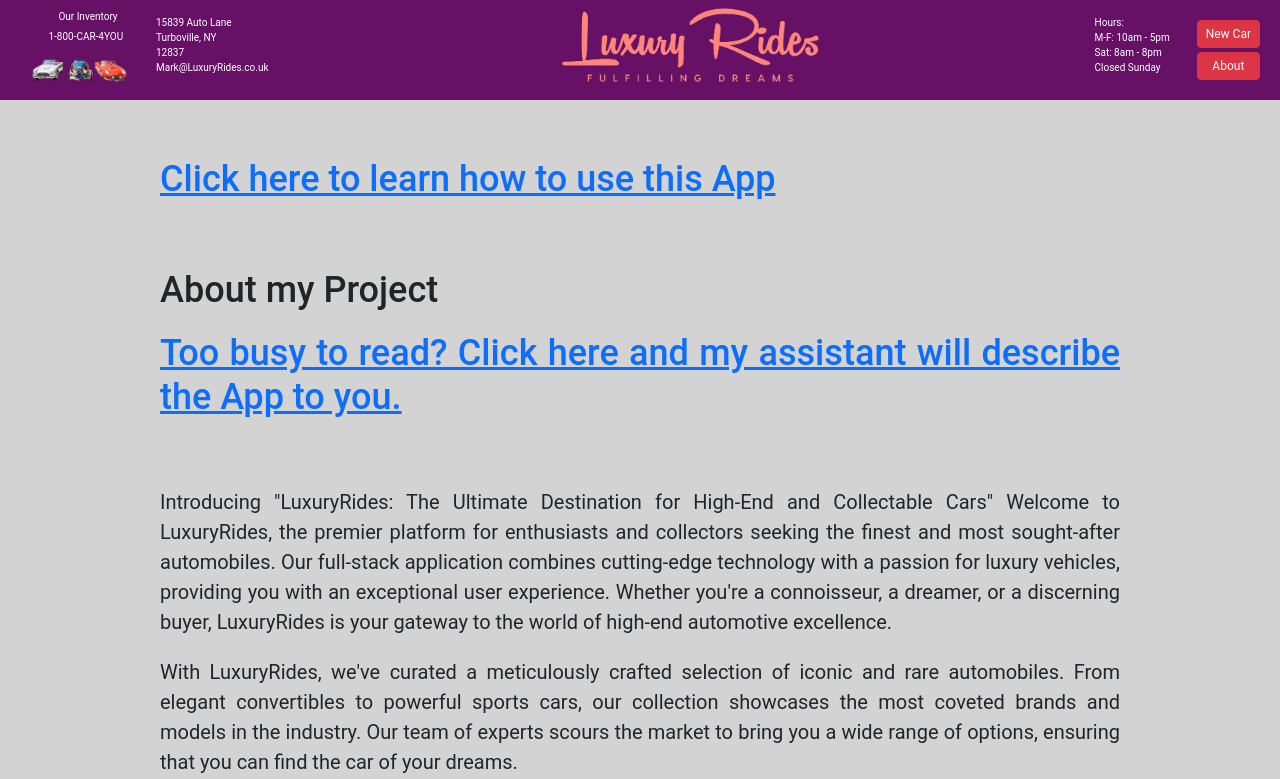
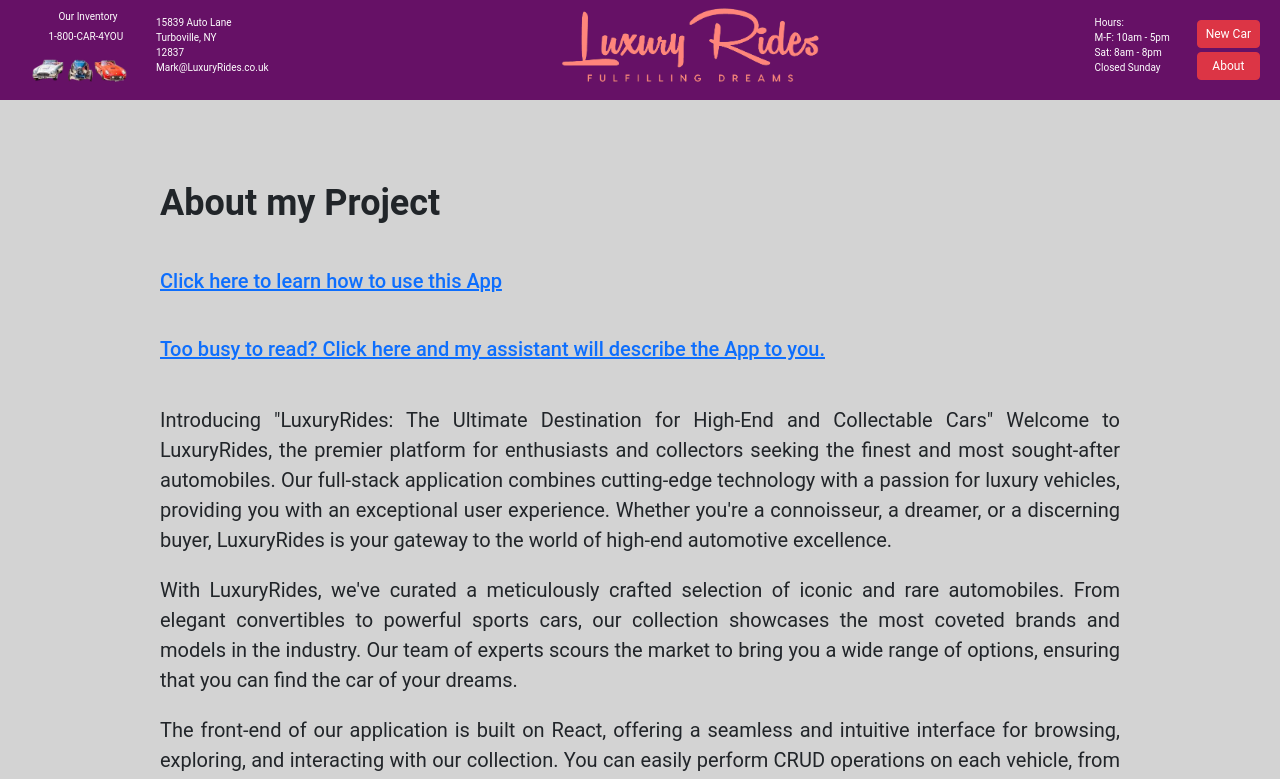
Before and after one commit to MarkRobertson67/fullstack-portfolio-project, a React (Create React App) app in the folder frontend/: page /about in a window 1280 px wide. Shown: the top 779 px of the page. Built offline with nearby package versions, Linux system fonts and the light colour scheme; no server answers.

Commit message:
Adjustments to About.js

```diff
--- a/frontend/src/Components/About.js
+++ b/frontend/src/Components/About.js
@@ -25,22 +25,23 @@ export default function About() {
 
     return (
         <div className="about-wrapper">
+          <br />
 
                 <div className="about"><br /><br />
+                <h1 style={{ fontWeight: 'bold' }}>About my Project</h1>
+
+                <br />
+                <div className="scribe">
+                <a href="https://scribehow.com/shared/How_to_use_the_Luxury_Rides_App__Sg9wWxUdQMW3_RqAsx6OJQ" target="_blank" rel="noopener noreferrer">
+                <h1 style={{ fontSize: '20px' }}>Click here to learn how to use this App</h1>
+                </a>
+                </div><br />
 
                 <div className="scribe">
-                <a href="https://scribehow.com/shared/How_to_use_the_Luxury_Rides_App__Sg9wWxUdQMW3_RqAsx6OJQ" target="_blank" rel="noopener noreferrer">
-                <h1>Click here to learn how to use this App</h1>
+                <a href="https://app.hourone.ai/player/1e279eef158e41c3a9ec67a381841bce" target="_blank" rel="noopener noreferrer">
+                <h1 style={{ fontSize: '20px' }}>Too busy to read? Click here and my assistant will describe the App to you.</h1>
                 </a>
-                </div><br /><br />
-                  <h1>About my Project</h1>
-
-                  <div className="scribe">
-                <a href="https://app.hourone.ai/player/1e279eef158e41c3a9ec67a381841bce" target="_blank" rel="noopener noreferrer">
-                <h1>Too busy to read? Click here and my assistant will describe the App to you.</h1>
-                </a>
-                </div><br /><br />
-
+                </div><br />
 
                   <p>
                   Introducing "LuxuryRides: The Ultimate Destination for High-End and Collectable Cars"
```
